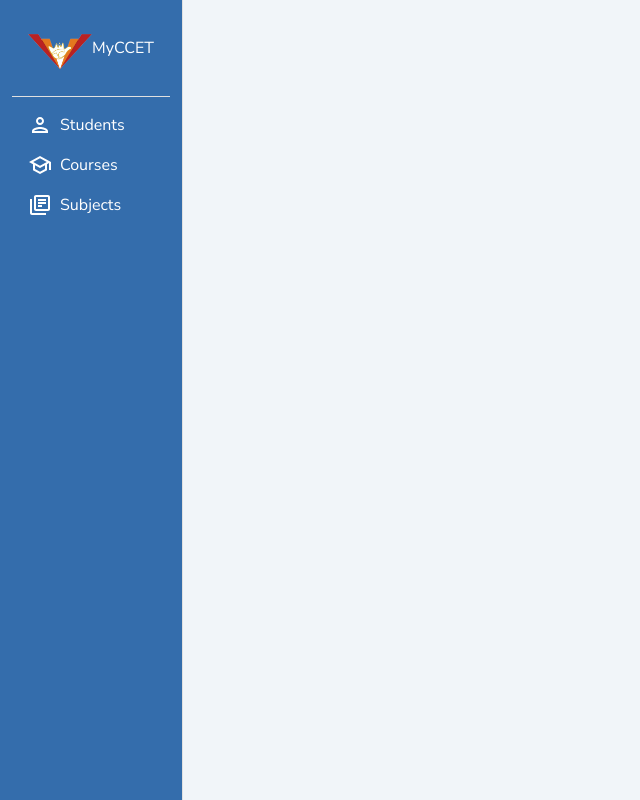
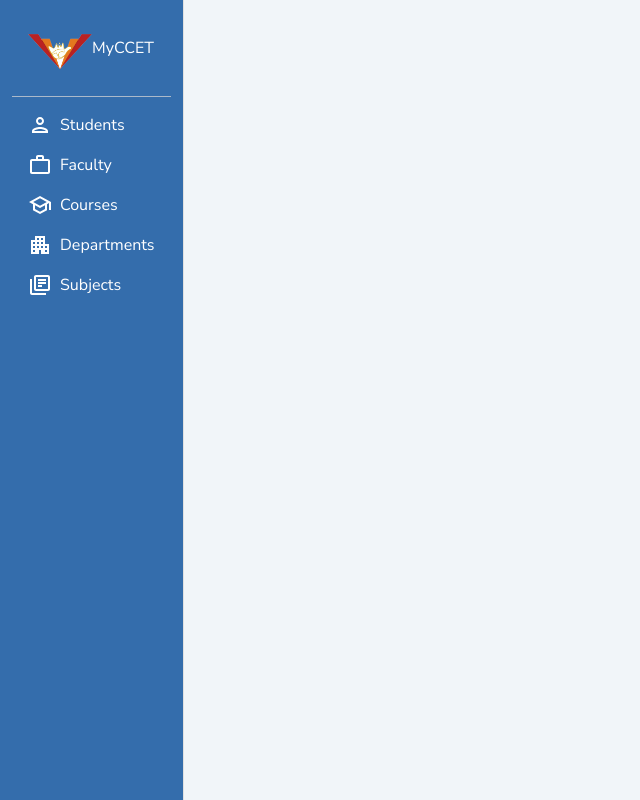
Before and after one commit to aayushchugh/myccet-admin, a React (Vite) app: page / in a window 1280 px wide. Shown: the whole page, without its empty margins (0-640 px from the left). Built offline with nearby package versions, Linux system fonts and the light colour scheme.

Commit message:
changed folder structure

```diff
--- a/src/App.tsx
+++ b/src/App.tsx
@@ -2,10 +2,10 @@ import { FC, Suspense, lazy } from "react";
 import "./app.scss";
 import { ThemeProvider, createTheme } from "@mui/material";
 import { BrowserRouter, Route, Routes } from "react-router-dom";
-import Layout from "./common/layout/Layout";
-import LoadingIndicator from "./common/layout/loadingIndicator/LoadingIndicator";
+import Layout from "./layout/Layout";
+import LoadingIndicator from "./layout/loadingIndicator/LoadingIndicator";
 
-const LoginPage = lazy(() => import("./modules/Auth/pages/login/Login"));
+const LoginPage = lazy(() => import("./pages/auth/login/Login"));
 
 const App: FC = () => {
 	const theme = createTheme({
--- a/src/common/api/API.ts
+++ b/src/api/API.ts
@@ -37,6 +37,15 @@ export interface APIResponseError {
 	};
 }
 
+export interface PostLoginData {
+	email: string;
+	password: string;
+}
+
+export const postLoginApi = async (data: PostLoginData) => {
+	return await API.post<APIResponseSuccess>("/auth/login", { ...data, role: "SUPER_ADMIN" });
+};
+
 // TODO: Add interceptors
 
 export default API;
--- a/src/common/layout/loadingIndicator/LoadingIndicator.tsx
+++ b/src/layout/loadingIndicator/LoadingIndicator.tsx
@@ -1,5 +1,5 @@
 import { FC } from "react";
-import logo from "../../../assets/images/logos/icon.png";
+import logo from "../../assets/images/logos/icon.png";
 import styles from "./style.module.scss";
 import { Typography } from "@mui/material";
 
--- a/src/common/layout/sideDrawer/SideDrawer.tsx
+++ b/src/layout/sideDrawer/SideDrawer.tsx
@@ -1,10 +1,12 @@
 import { Divider, Drawer, List, ListItem, Typography } from "@mui/material";
 import { FC } from "react";
 import { Link } from "react-router-dom";
-import logo from "../../../assets/images/logos/icon.png";
+import logo from "../../assets/images/logos/icon.png";
 import PersonOutlinedIcon from "@mui/icons-material/PersonOutlined";
 import SchoolOutlinedIcon from "@mui/icons-material/SchoolOutlined";
 import LibraryBooksOutlinedIcon from "@mui/icons-material/LibraryBooksOutlined";
+import WorkOutlineIcon from "@mui/icons-material/WorkOutline";
+import ApartmentIcon from "@mui/icons-material/Apartment";
 
 const SideDrawer: FC = () => {
 	return (
@@ -21,7 +23,7 @@ const SideDrawer: FC = () => {
 					</ListItem>
 				</List>
 
-				<Divider className="bg-white" />
+				<Divider className="bg-white/70" />
 
 				<List>
 					<ListItem className="items-center hover:bg-white/20 hover:rounded transition-all duration-75 cursor-pointer">
@@ -29,8 +31,16 @@ const SideDrawer: FC = () => {
 						<Typography className="!ml-2 text-white">Students</Typography>
 					</ListItem>
 					<ListItem className="items-center hover:bg-white/20 hover:rounded transition-all duration-75 cursor-pointer">
+						<WorkOutlineIcon className="text-white" />
+						<Typography className="!ml-2 text-white">Faculty</Typography>
+					</ListItem>
+					<ListItem className="items-center hover:bg-white/20 hover:rounded transition-all duration-75 cursor-pointer">
 						<SchoolOutlinedIcon className="text-white" />
 						<Typography className="!ml-2 text-white">Courses</Typography>
+					</ListItem>
+					<ListItem className="items-center hover:bg-white/20 hover:rounded transition-all duration-75 cursor-pointer">
+						<ApartmentIcon className="text-white" />
+						<Typography className="!ml-2 text-white">Departments</Typography>
 					</ListItem>
 					<ListItem className="items-center hover:bg-white/20 hover:rounded transition-all duration-75 cursor-pointer">
 						<LibraryBooksOutlinedIcon className="text-white" />
--- a/src/modules/Auth/api/authApi.ts
+++ /dev/null
@@ -1,10 +0,0 @@
-import API, { APIResponseSuccess } from "../../../common/api/API";
-
-export interface PostLoginData {
-	email: string;
-	password: string;
-}
-
-export const postLoginApi = async (data: PostLoginData) => {
-	return await API.post<APIResponseSuccess>("/auth/login", { ...data, role: "SUPER_ADMIN" });
-};
```
Also changed, not shown: src/pages/auth/login/Login.tsx (renamed from src/modules/Auth/pages/login/Login.tsx, +4 -4 lines), src/components/Button/Button.tsx (renamed from src/common/components/Button/Button.tsx), src/layout/Layout.tsx (renamed from src/common/layout/Layout.tsx), src/layout/loadingIndicator/style.module.scss (renamed from src/common/layout/loadingIndicator/style.module.scss).
